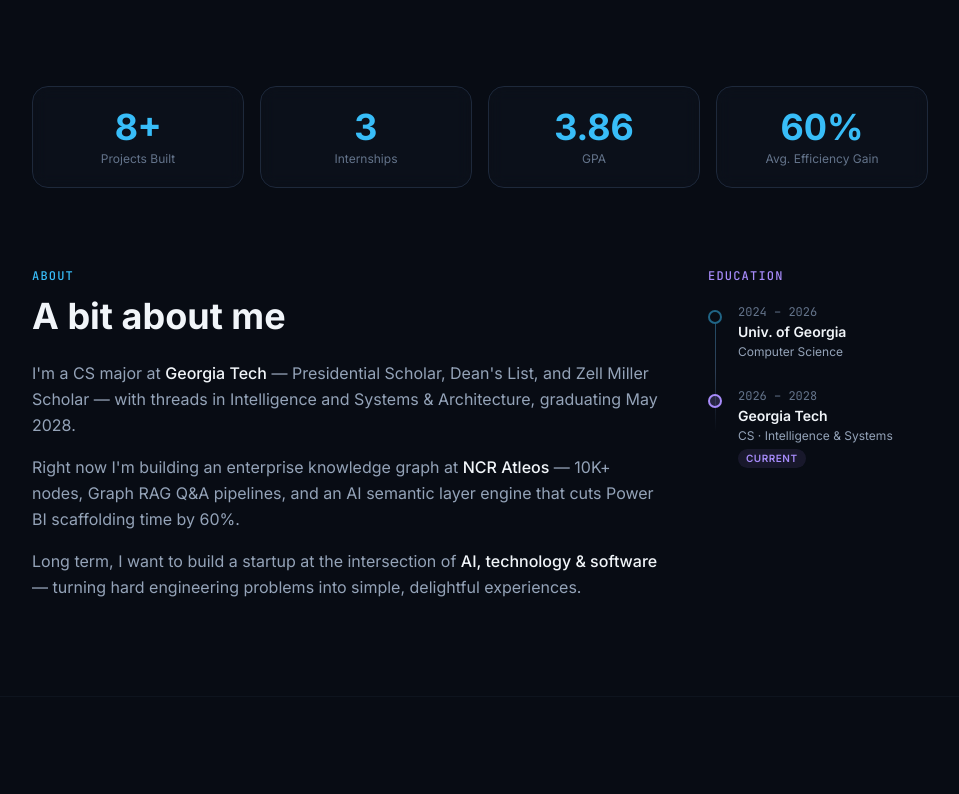
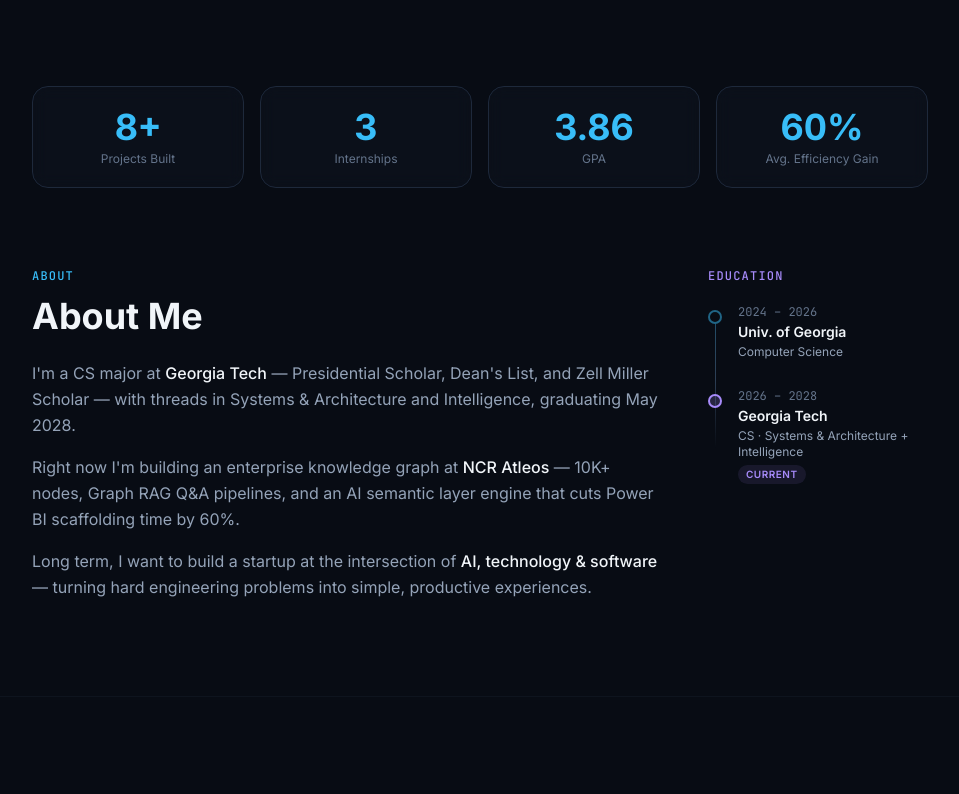
Before and after one commit to eshan-bhimani/eshan-website, a Next.js app: page / in a window 1280 px wide. Shown: the part 820-1614 px from the top of the page, without its empty margins (160-1119 px from the left). Built offline with nearby package versions, Linux system fonts and the light colour scheme.

Commit message:
changes phrases on hero page

```diff
--- a/src/app/page.tsx
+++ b/src/app/page.tsx
@@ -248,7 +248,7 @@ function HeroSection() {
               {/* Photo */}
               <div className="relative h-56 w-56 rounded-full border-2 border-accent/30 overflow-hidden bg-surface">
                 <Image
-                  src="/profile.jpg"
+                  src="/Users/eshanbhimani/Downloads/Eshan_Headshot-compressed.png"
                   alt="Eshan Bhimani"
                   fill
                   className="object-cover object-top"
@@ -305,7 +305,7 @@ function AboutSection() {
                 About
               </p>
               <h2 className="text-3xl font-bold text-text-primary mb-6 sm:text-4xl">
-                A bit about me
+                About Me
               </h2>
             </SectionReveal>
 
@@ -314,7 +314,7 @@ function AboutSection() {
                 I&apos;m a CS major at{" "}
                 <span className="text-text-primary font-medium">Georgia Tech</span>{" "}
                 — Presidential Scholar, Dean&apos;s List, and Zell Miller Scholar — with
-                threads in Intelligence and Systems & Architecture, graduating May 2028.
+                threads in Systems & Architecture and Intelligence, graduating May 2028.
               </p>
             </SectionReveal>
 
@@ -331,7 +331,7 @@ function AboutSection() {
               <p className="text-base leading-relaxed text-text-secondary">
                 Long term, I want to build a startup at the intersection of{" "}
                 <span className="text-text-primary font-medium">AI, technology & software</span>{" "}
-                — turning hard engineering problems into simple, delightful experiences.
+                — turning hard engineering problems into simple, productive experiences.
               </p>
             </SectionReveal>
           </div>
@@ -346,7 +346,7 @@ function AboutSection() {
                 <div className="absolute left-[7px] top-2 bottom-2 w-px bg-gradient-to-b from-accent/40 via-border-light to-transparent" />
                 {[
                   { period: "2024 – 2026", school: "Univ. of Georgia", detail: "Computer Science", current: false },
-                  { period: "2026 – 2028", school: "Georgia Tech", detail: "CS · Intelligence & Systems", current: true },
+                  { period: "2026 – 2028", school: "Georgia Tech", detail: "CS · Systems & Architecture + Intelligence", current: true },
                 ].map((edu) => (
                   <div key={edu.school} className="flex gap-4">
                     <div className="relative mt-1.5 shrink-0">
```
